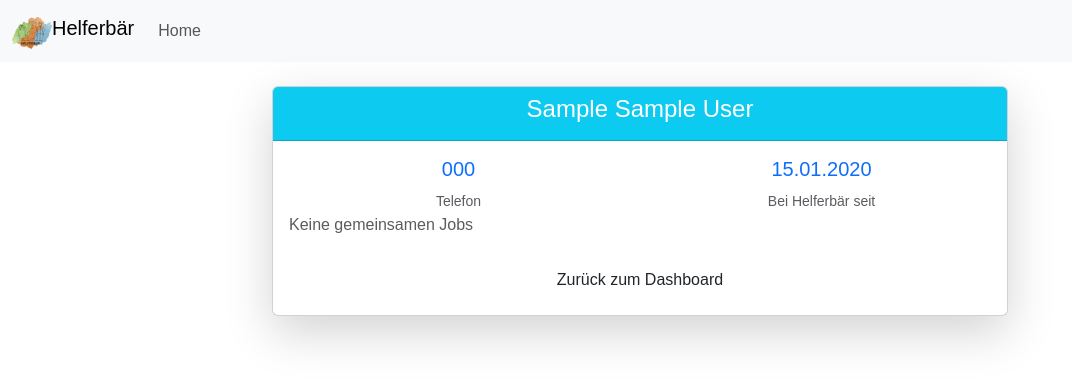
After one commit to malinschtz/Helferbaer, a Flask app: page /helfer/kunde_profil/1 in a window 1280 px wide. The commit adds this page. Shown: the top 384 px of the page, without its empty margins (0-1072 px from the left). Run offline with Flask 3, Linux system fonts and the light colour scheme; a user stored in the database is signed in; tables that the repository leaves empty hold one stand-in row (values such as "Sample post"); some libraries are stand-ins or nearby versions; some web fonts are replaced.

Commit message:
helfer dshboard angepasst

```diff
--- a/app.py
+++ b/app.py
@@ -59,16 +59,21 @@ def delete(user_id):
         return 'user nicht gefunden'
 
 
-@app.route('/helfer/', methods=['GET'])
+@app.route('/helfer/', methods=['GET', 'POST'])
 @login_required
 def helfer():
-    if  current_user.role != 'helfer':
-        return redirect(url_for('index'))
+    if request.method == 'POST':
+        return
+    # Stundenkonto
+    hours = current_user.current_month_hours_helfer
+    DE_MONTHS = {1: 'Januar', 2: 'Februar', 3: 'März', 4: 'April',5: 'Mai', 6: 'Juni', 7: 'Juli', 8: 'August',9: 'September', 10: 'Oktober', 11: 'November', 12: 'Dezember'}
+    monat_name = f"{DE_MONTHS[date.today().month]} {date.today().year}"
 
-    jobs = current_user.jobs_taken
-    total_hours = current_user.gesamtArbeitsStunden
+    # Gebuchte und erledigte Jobs
+    jobs_data = current_user.get_jobs_by_status_helfer()
 
-    return render_template('helfer_dashboard.html', helfer=current_user, jobs=jobs, total_hours=total_hours)
+    return render_template('helfer_startseite.html', hours=hours, monat_name=monat_name, **jobs_data)
+
 @app.route('/helfer/anmelden', methods=['GET', 'POST'])
 def helfer_anmelden():
     form = LoginForm()
@@ -126,6 +131,27 @@ def helfer_profil():
         return
     return 'Helfer Profil'
 
+@app.route('/helfer/kunde_profil/<int:kunde_id>', methods=['GET'])
+@login_required
+def helfer_kunde_profil(kunde_id):
+
+    kunde = db.session.get(User, kunde_id)
+    # Alle gemeinsamen Jobs
+    kunde_jobs = Job.query.filter(
+        Job.helferId == current_user.userId,
+        Job.kundeId == kunde.userId,
+        Job.statusId == 3
+    ).order_by(Job.date.desc()).all()
+
+    # Alle Jobs des Kunden
+    total_jobs = Job.query.filter(
+        Job.kundeId == kunde.userId,
+        Job.statusId == 3
+    ).count()
+
+    return render_template('helfer_kunde_profil.html', kunde=kunde, kunde_jobs=kunde_jobs, total_jobs=total_jobs)
+
+
 @app.route('/kunde/', methods=['GET', 'POST'])
 @login_required
 def kunde():
@@ -134,12 +160,12 @@ def kunde():
 
     else:
         #Stundenkonto
-        hours = current_user.current_month_hours
+        hours = current_user.current_month_hours_kunde
         DE_MONTHS = {1: 'Januar', 2: 'Februar', 3: 'März', 4: 'April',5: 'Mai', 6: 'Juni', 7: 'Juli', 8: 'August',9: 'September', 10: 'Oktober', 11: 'November', 12: 'Dezember'}
         monat_name = f"{DE_MONTHS[date.today().month]} {date.today().year}"
 
         #Anfragen und Erledigte Jobs
-        jobs_data = current_user.get_jobs_by_status()
+        jobs_data = current_user.get_jobs_by_status_kunde()
         return render_template('kunde_startseite.html', hours=hours, monat_name=monat_name, **jobs_data)
 
 @app.route('/kunde/anmelden', methods=['GET', 'POST'])
--- /dev/null
+++ b/templates/helfer_kunde_profil.html
@@ -0,0 +1,46 @@
+{% extends 'base.html' %}
+{% block TITLE %}Kunde {{ kunde.firstName }} {{ kunde.name }}{% endblock %}
+{% block CONTENT %}
+<div class="container mt-4">
+  <div class="row justify-content-center">
+    <div class="col-lg-8">
+      <div class="card shadow-lg">
+        <div class="card-header bg-info text-white text-center">
+          <h4><i class="bi bi-person"></i> {{ kunde.firstName }} {{ kunde.name }}</h4>
+        </div>
+        <div class="card-body">
+          <div class="row text-center mb-6">
+            <div class="col-md-6">
+              <h5 class="text-primary">{{ kunde.phone or 'Keine Telefonnummer angegeben' }}</h5>
+              <small class="text-muted">Telefon</small>
+            </div>
+            <div class="col-md-6">
+              <h5 class="text-primary">{{ kunde.registered_date.strftime('%d.%m.%Y') if kunde.registered_date else 'Unbekannt' }}</h6>
+              <small class="text-muted">Bei Helferbär seit</small>
+            </div>
+          </div>
+
+          {% if kunde_jobs %}
+            <h6>Ihre gemeinsamen Jobs:</h6>
+            {% for job in kunde_jobs %}
+              <div class="card mb-2">
+                <div class="card-body py-2">
+                  {{ job.description }} am {{ job.date.strftime('%d.%m.%Y') }}
+                </div>
+              </div>
+            {% endfor %}
+          {% else %}
+            <p class="text-muted">Keine gemeinsamen Jobs</p>
+          {% endif %}
+
+          <div class="mt-4 text-center">
+            <a href="{{ url_for('helfer') }}" class="btn btn-outline">
+              <i class="bi bi-arrow-left"></i> Zurück zum Dashboard
+            </a>
+          </div>
+        </div>
+      </div>
+    </div>
+  </div>
+</div>
+{% endblock %}
--- a/templates/kunde_startseite.html
+++ b/templates/kunde_startseite.html
@@ -51,7 +51,7 @@
                                 <div class="card-body py-3 px-3">
                                     <div class="d-flex justify-content-between align-items-center gap-3">
                                         <div class="flex-grow-1">
-                                            <span class="badge bg-info fs-6">{{ job.hours }} h </span>
+                                            <span class="badge bg-info fs-6">{{ job.realHours }} h </span>
                                             <h6 class="mb-1 fw-bold py-2">{{ job.description}} am {{ job.date.strftime('%d.%m.%Y') }}</h6>
                                             <p><a class="text-white text-decoration-none fw-semibold" href="{{ url_for('kunde_helfer_profil', helfer_id=job.helfer.userId) }}">Helfer: {{ job.helfer.firstName }} {{ job.helfer.name }}</a></p>
                                         </div>
```
Also changed, not shown: db.py (+36 -5 lines), templates/helfer_startseite.html (+88 -0 lines).
